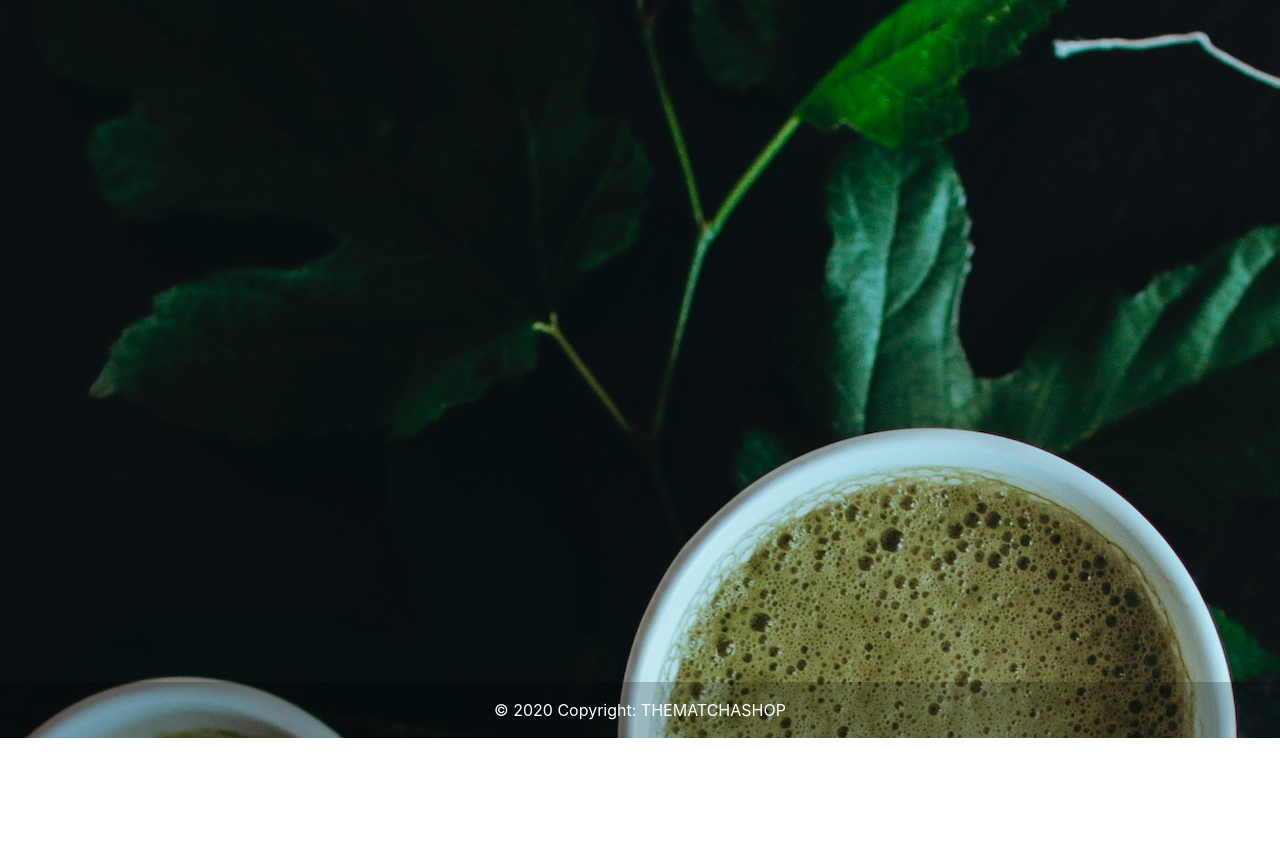
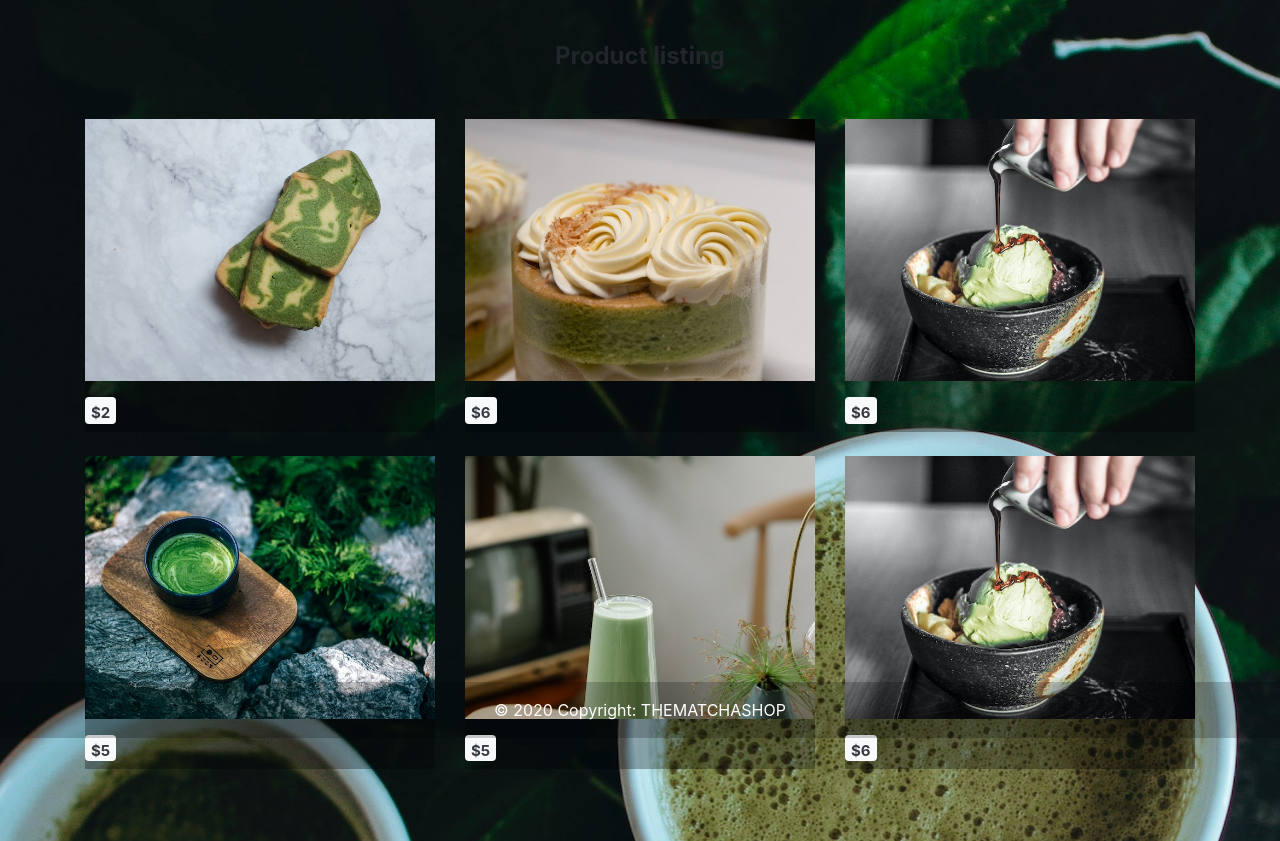
Before and after one commit to Valkiechu/capstone-1, a plain HTML site: page bakegoods.html in a window 1280 px wide. Shown: the part 62-903 px from the top of the page. Before the commit the page ends 800 px from the top, so only its background shows below. Drawn offline with nearby package versions, Linux system fonts and the light colour scheme.

Commit message:
finished up the product page

```diff
--- a/bakegoods.html
+++ b/bakegoods.html
@@ -71,7 +71,117 @@
 
 <main>
   <body>
+    <section style="background-color:transparent;">
+        <div class="container py-5">
+          <h4 class="text-center mb-5 "><strong>Product listing</strong></h4>
 
+          <div class="row">
+            <div class="col-lg-4 col-md-12 mb-4">
+              <div class="bg-image hover-zoom ripple shadow-1-strong rounded">
+                <img src="image/cookie.jpg"
+                  class="w-100" />
+                <a href="#!">
+                  <div class="mask" style="background-color: rgba(0, 0, 0, 0.3);">
+                    <div class="d-flex justify-content-start align-items-start h-100">
+                      <h5><span class="badge bg-light pt-2 ms-3 mt-3 text-dark">$2</span></h5>
+                    </div>
+                  </div>
+                  <div class="hover-overlay">
+                    <div class="mask" style="background-color: rgba(253, 253, 253, 0.15);"></div>
+                  </div>
+                </a>
+              </div>
+            </div>
+
+            <div class="col-lg-4 col-md-6 mb-4">
+              <div class="bg-image hover-zoom ripple shadow-1-strong rounded">
+                <img src="image/cake.jpg"
+                  class="w-100" />
+                <a href="#!">
+                  <div class="mask" style="background-color: rgba(0, 0, 0, 0.3);">
+                    <div class="d-flex justify-content-start align-items-start h-100">
+                      <h5><span class="badge bg-light pt-2 ms-3 mt-3 text-dark">$6</span></h5>
+                    </div>
+                  </div>
+                  <div class="hover-overlay">
+                    <div class="mask" style="background-color: rgba(253, 253, 253, 0.15);"></div>
+                  </div>
+                </a>
+              </div>
+            </div>
+
+            <div class="col-lg-4 col-md-6 mb-4">
+              <div class="bg-image hover-zoom ripple shadow-1-strong rounded">
+                <img src="image/ice cream.jpg"
+                  class="w-100" />
+                <a href="#!">
+                  <div class="mask" style="background-color: rgba(0, 0, 0, 0.3);">
+                    <div class="d-flex justify-content-start align-items-start h-100">
+                      <h5><span class="badge bg-light pt-2 ms-3 mt-3 text-dark">$6</span></h5>
+                    </div>
+                  </div>
+                  <div class="hover-overlay">
+                    <div class="mask" style="background-color: rgba(253, 253, 253, 0.15);"></div>
+                  </div>
+                </a>
+              </div>
+            </div>
+          </div>
+
+          <div class="row">
+            <div class="col-lg-4 col-md-12 mb-4">
+              <div class="bg-image hover-zoom ripple shadow-1-strong rounded ripple-surface">
+                <img src="image/hot tea.jpg"
+                  class="w-100" />
+                <a href="#!">
+                  <div class="mask" style="background-color: rgba(0, 0, 0, 0.3);">
+                    <div class="d-flex justify-content-start align-items-start h-100">
+                      <h5><span class="badge bg-light pt-2 ms-3 mt-3 text-dark">$5</span></h5>
+                    </div>
+                  </div>
+                  <div class="hover-overlay">
+                    <div class="mask" style="background-color: rgba(253, 253, 253, 0.15);"></div>
+                  </div>
+                </a>
+              </div>
+            </div>
+
+            <div class="col-lg-4 col-md-6 mb-4">
+              <div class="bg-image hover-zoom ripple shadow-1-strong rounded">
+                <img src="image/ice tea.jpg"
+                  class="w-100" />
+                <a href="#!">
+                  <div class="mask" style="background-color: rgba(0, 0, 0, 0.3);">
+                    <div class="d-flex justify-content-start align-items-start h-100">
+                      <h5><span class="badge bg-light pt-2 ms-3 mt-3 text-dark">$5</span></h5>
+                    </div>
+                  </div>
+                  <div class="hover-overlay">
+                    <div class="mask" style="background-color: rgba(253, 253, 253, 0.15);"></div>
+                  </div>
+                </a>
+              </div>
+            </div>
+
+            <div class="col-lg-4 col-md-6 mb-4">
+              <div class="bg-image hover-zoom ripple shadow-1-strong rounded">
+                <img src="image/ice cream.jpg"
+                  class="w-100" />
+                <a href="#!">
+                  <div class="mask" style="background-color: rgba(0, 0, 0, 0.3);">
+                    <div class="d-flex justify-content-start align-items-start h-100">
+                      <h5><span class="badge bg-light pt-2 ms-3 mt-3 text-dark">$6</span></h5>
+                    </div>
+                  </div>
+                  <div class="hover-overlay">
+                    <div class="mask" style="background-color: rgba(253, 253, 253, 0.15);"></div>
+                  </div>
+                </a>
+              </div>
+            </div>
+          </div>
+        </div>
+      </section>
 
   </body>
 
```
Also changed, not shown: image/cake.jpg (added), image/cookie.jpg (added), image/hot tea.jpg (added), image/ice cream.jpg (added), image/ice tea.jpg (added), image/iced-matcha-latte-4.jpg (added), image/pancake.jpg (added), image/vegan-matcha-macarons-16.jpg (added).
